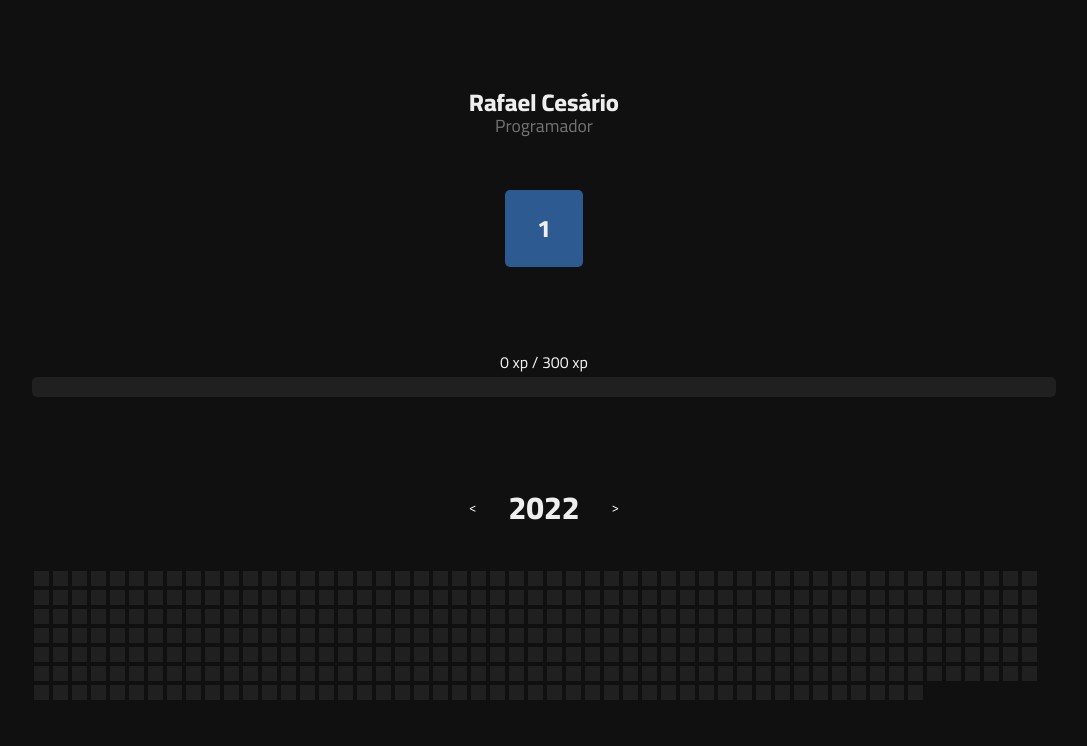
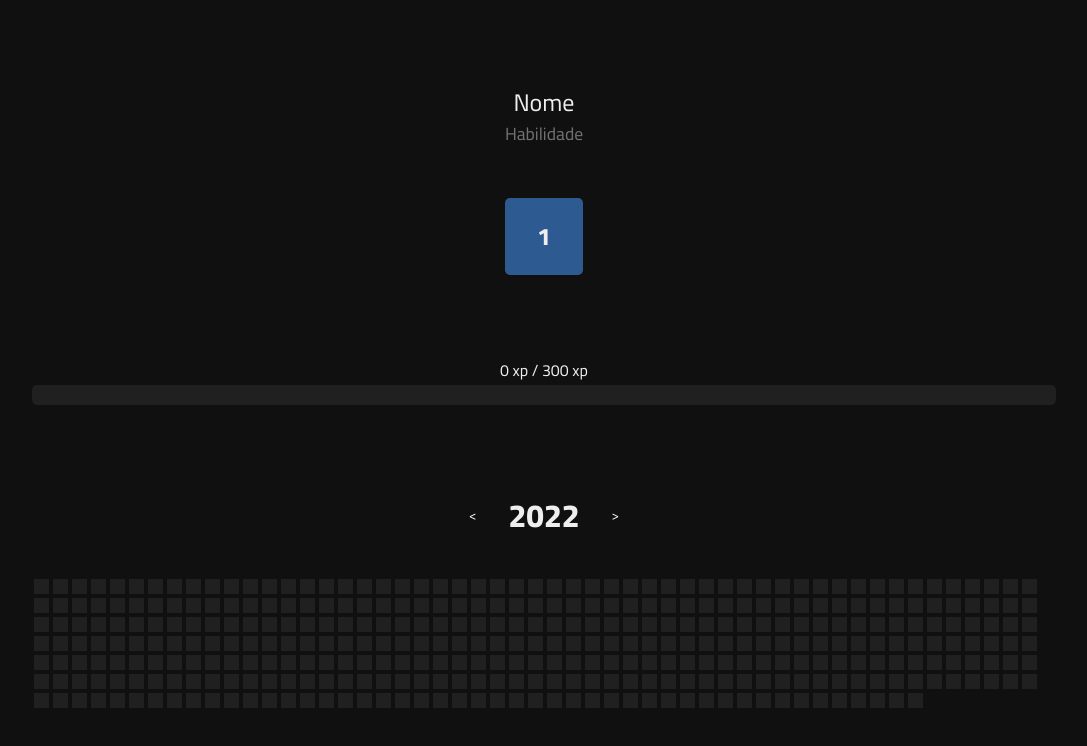
Before and after one commit to Rafael-Cesario/Projects, a Next.js app in the folder frontend/: page / in a window 1280 px wide. Shown: the top 746 px of the page, without its empty margins (96-1183 px from the left). Built offline with nearby package versions, Linux system fonts and the light colour scheme.

Commit message:
Choose your name and skill

```diff
--- a/frontend/src/components/title.tsx
+++ b/frontend/src/components/title.tsx
@@ -1,10 +1,27 @@
+import produce from 'immer';
+import { SyntheticEvent, useContext } from 'react';
+import { LevelContext } from '../context/leveContext';
 import { TitleStyle } from '../styles/titleStyle';
 
 export const Title = () => {
+  const { player, setPlayer } = useContext(LevelContext);
+
+  const changePlayerInfo = (e: SyntheticEvent) => {
+    const input = e.target as HTMLInputElement;
+    const key = input.className;
+    const value = input.value;
+
+    const updatedPlayer = produce(player, (draft) => {
+      draft[key] = value;
+    });
+
+    setPlayer(updatedPlayer);
+  };
+
   return (
     <TitleStyle className="title">
-      <h1 className="name">Rafael Cesário</h1>
-      <h2 className="role">Programador</h2>
+      <input onChange={(e) => changePlayerInfo(e)} type={'text'} className="name" value={player.name} />
+      <input onChange={(e) => changePlayerInfo(e)} type={'text'} className="skill" value={player.skill} />
     </TitleStyle>
   );
 };
--- a/frontend/src/context/leveContext.tsx
+++ b/frontend/src/context/leveContext.tsx
@@ -5,6 +5,8 @@ interface Props {
 }
 
 interface IInitialValue {
+  player: { name: string; skill: string };
+  setPlayer(newState: { name: string; skill: string }): void;
   experiencPoints: { level: number; have: number; need: number };
   setExperiencPoints(newState: { level: number; have: number; need: number }): void;
   activeDays: string[];
@@ -12,6 +14,8 @@ interface IInitialValue {
 }
 
 const initialValue = {
+  player: { name: 'Nome', skill: 'Habilidade' },
+  setPlayer: () => {},
   experiencPoints: { level: 1, have: 0, need: 300 },
   setExperiencPoints: () => {},
   activeDays: [],
@@ -21,11 +25,14 @@ const initialValue = {
 export const LevelContext = createContext<IInitialValue>(initialValue);
 
 export const LevelContextProvider = ({ children }: Props) => {
-  const [experiencPoints, setExperiencPoints] = useState({ level: 1, have: 0, need: 300 });
-  const [activeDays, setActiveDays] = useState([]);
+  const [player, setPlayer] = useState(initialValue.player);
+  const [experiencPoints, setExperiencPoints] = useState(initialValue.experiencPoints);
+  const [activeDays, setActiveDays] = useState(initialValue.activeDays);
 
   return (
-    <LevelContext.Provider value={{ experiencPoints, setExperiencPoints, activeDays, setActiveDays }}>
+    <LevelContext.Provider
+      value={{ experiencPoints, setExperiencPoints, activeDays, setActiveDays, player, setPlayer }}
+    >
       {children}
     </LevelContext.Provider>
   );
--- a/frontend/src/styles/titleStyle.tsx
+++ b/frontend/src/styles/titleStyle.tsx
@@ -4,14 +4,26 @@ import { palette } from './globalStyle';
 export const TitleStyle = styled.div`
   margin: 5rem;
   margin-bottom: 2rem;
-  text-align: center;
+  display: flex;
+  flex-direction: column;
+  align-items: center;
+
+  input {
+    display: block;
+    outline: none;
+    border: none;
+    background-color: transparent;
+    color: ${palette.mainWhite};
+    text-align: center;
+    font-family: ${palette.fontFamily}, 'Courier New', Courier, monospace;
+  }
 
   .name {
     font-size: 1.5rem;
-    margin-bottom: -1rem;
+    margin-bottom: -.5rem;
   }
 
-  .role {
+  .skill {
     font-size: 1.1rem;
     font-weight: normal;
     color: ${palette.mainWhite + '70'};
```
